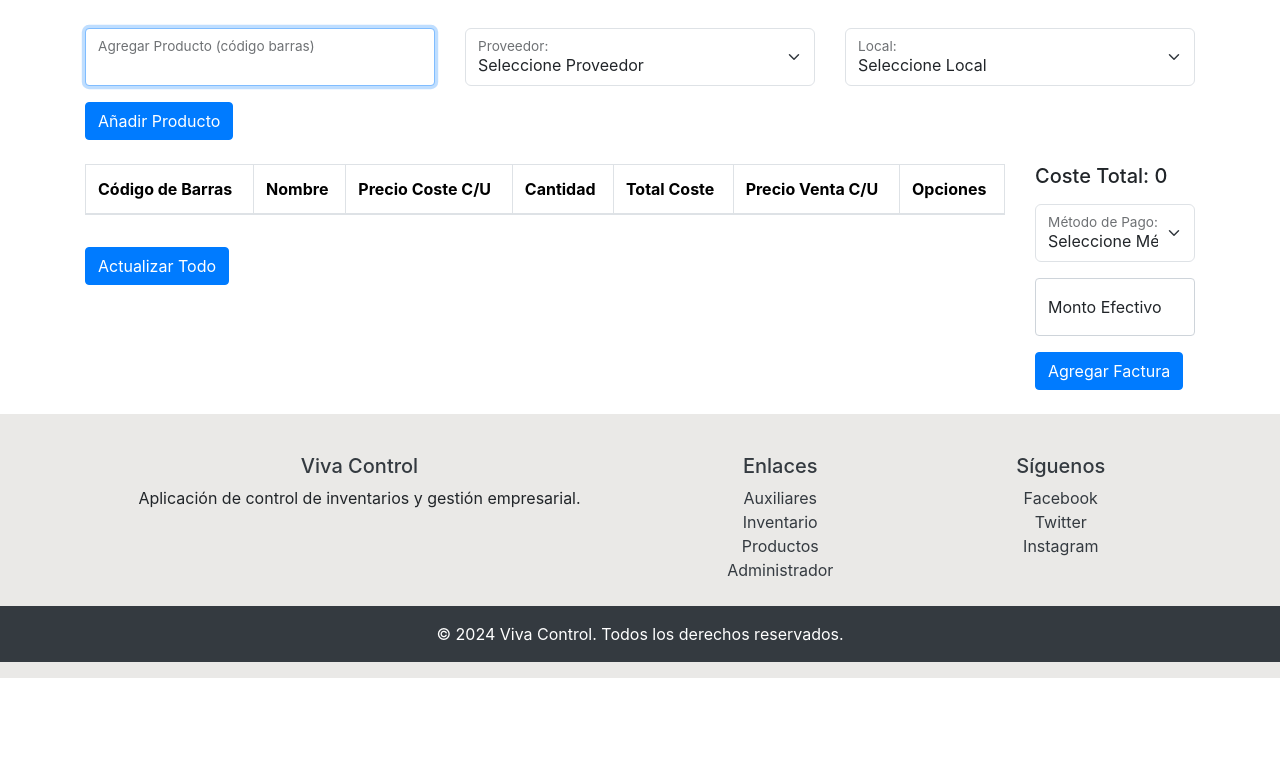
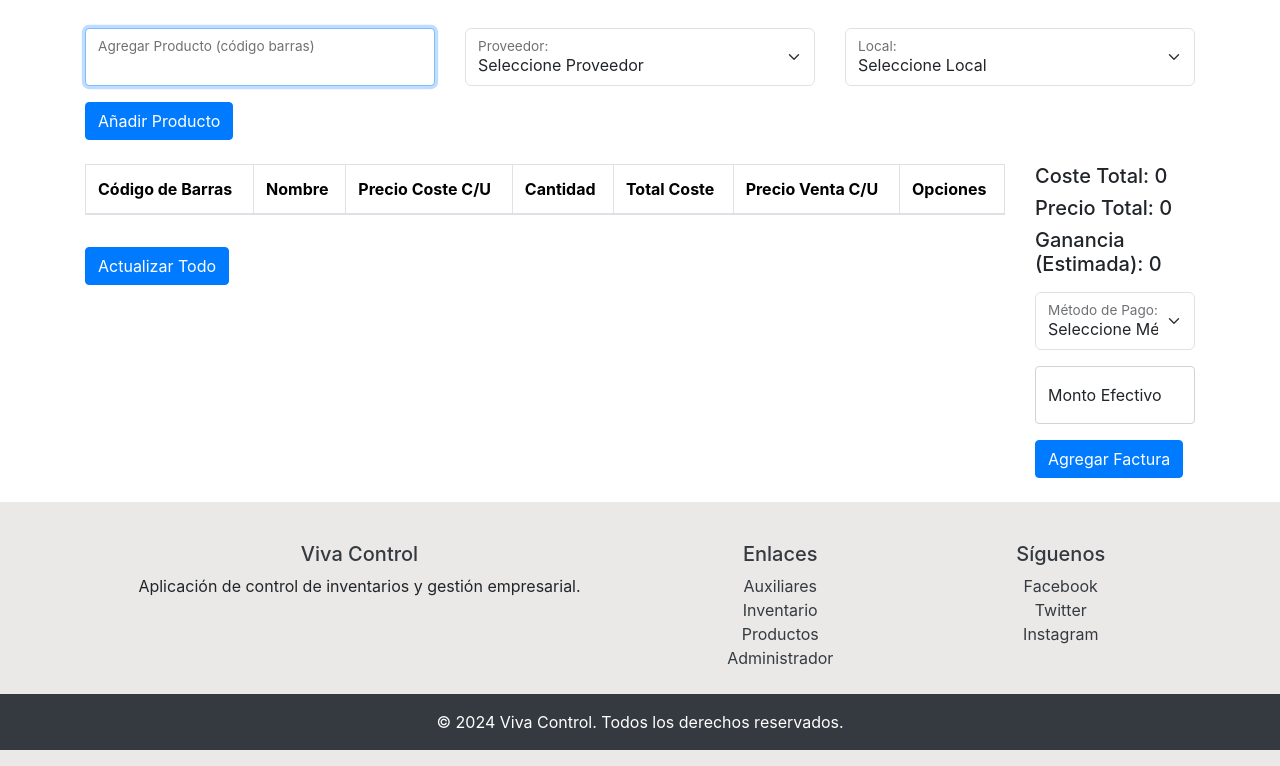
Before and after one commit to elrichardby11/VivaControl-Web, a Django app: page /inventario/punto/compra/ in a window 1280 px wide. Shown: the part 132-898 px from the top of the page. Before the commit the page ends 810 px from the top, so only its background shows below. Run offline with Django 5.2, Linux system fonts and the light colour scheme; the visitor is signed in with stand-in values (Sample User, id 1); data that the repository does not hold is empty; some libraries are stand-ins or nearby versions.

Commit message:
Update Punto de Compr

```diff
--- a/inventario/templates/punto_compra.html
+++ b/inventario/templates/punto_compra.html
@@ -83,7 +83,7 @@ Punto de Compra - Viva Control
                                 <td>{{ item.name }}</td>
                                 <td><input type="number" name="cost_price_{{ code }}" value="{{ item.cost_price }}" min="0" class="form-control"></td>
                                 <td><input type="number" name="quantity_{{ code }}" value="{{ item.quantity }}" min="1" class="form-control" style="width: 80px;"></td>
-                                <td>{{ item.total }}</td>
+                                <td>{{ item.total_cost }}</td>
                                 <td><input type="number" name="sale_price_{{ code }}" value="{{ item.sale_price }}" min="0" class="form-control"></td>
                                 <td class="text-center">
                                     <a href="{% url 'producto_edit' code %}" class="btn btn-dark btn-sm">Ver Producto</a>
@@ -99,7 +99,9 @@ Punto de Compra - Viva Control
         </div>
         <div class="col-md-2">
             <div class="form-floating mb-3">
-                <h5>Coste Total: {{total}}</h5>
+                <h5>Coste Total: <span id="total-cost">{{ total_cost }}</span></h5>
+                <h5>Precio Total: <span id="total-sale">{{ total_sale }}</span></h5>
+                <h5>Ganancia (Estimada): <span id="ganancia"></span></h5>
             </div>
             <form method="POST" action="{% url 'punto_confirmacion' 'punto_compra' %}">
                 <div class="form-floating mb-3">
@@ -154,5 +156,11 @@ Punto de Compra - Viva Control
             }, 10);
         });
     });
+
+    var totalCost = parseInt(document.getElementById('total-cost').innerText);
+    var totalSale = parseInt(document.getElementById('total-sale').innerText);
+    var ganancia = totalSale - totalCost;
+    document.getElementById('ganancia').innerText = ganancia.toFixed(0);
 </script>
+
 {% endblock extra_scripts %}
--- a/inventario/views.py
+++ b/inventario/views.py
@@ -195,7 +195,7 @@ def punto_venta(request):
                 return render(request, 'punto_venta.html', context)
 
             quantity = product.cantidad
-            print(product)
+
             if code_query in cart and cart[code_query]["quantity"] >= quantity:
                 messages.error(request, "Producto fuera de stock.")
                 return render(request, 'punto_venta.html', context)
@@ -251,10 +251,14 @@ def punto_compra(request):
     if 'compra_total_cost' not in request.session:
         request.session['compra_total_cost'] = 0
 
+    if 'compra_total_sale' not in request.session:
+        request.session['compra_total_sale'] = 0
+
     cart = request.session['compra_cart']
     local_query = request.session['compra_local_query']
     prov_query = request.session['compra_prov_query']
     total_cost = request.session['compra_total_cost']
+    total_sale = request.session['compra_total_sale']
 
     context = {
         "locales": locales,
@@ -264,7 +268,8 @@ def punto_compra(request):
         "local_query": local_query,
         "prov_query": prov_query,
         "codigo_barras": request.GET.get('codigo_barras', ''),
-        "total": total_cost
+        "total_cost": total_cost,
+        "total_sale": total_sale
     }
 
     if request.method == "GET":
@@ -301,33 +306,40 @@ def punto_compra(request):
             product = Producto.objects.filter(id_producto=code_query).first()
 
             if not product:
-                messages.error(request, "Producto no encontrado.")
+                messages.error(request, "Producto no encontrado. Por favor, agregelo.")
                 return render(request, 'punto_compra.html', context)
 
             # Añadir o actualizar el producto en el carrito
             if code_query in cart:
                 cart[code_query]["quantity"] += 1
-                cart[code_query]["total"] = cart[code_query]["cost_price"] * cart[code_query]["quantity"]
+                cart[code_query]["total_cost"] = cart[code_query]["cost_price"] * cart[code_query]["quantity"]
+                cart[code_query]["total_sale"] = cart[code_query]["sale_price"] * cart[code_query]["quantity"]
             else:
+                # Calcular precio de venta anterior de referencia
+                sale_price = SucursalProducto.objects.filter(id_producto=code_query, id_sucursal=new_local_query).first()
                 cart[code_query] = {
                     "name": product.nombre,
                     "cost_price": 1,
                     "quantity": 1,
-                    "total": 1,
-                    "sale_price": 1,
+                    "total_cost": 1,
+                    "sale_price": sale_price.precio if sale_price is not None else 1, # Tomar precio de venta anterior si existe
                 }
 
-            cart[code_query]["total"] = cart[code_query]["cost_price"] * cart[code_query]["quantity"]
-            total_cost_price = sum(item["total"] for item in cart.values())
+            cart[code_query]["total_cost"] = cart[code_query]["cost_price"] * cart[code_query]["quantity"]
+            cart[code_query]["total_sale"] = cart[code_query]["sale_price"] * cart[code_query]["quantity"]
+            total_cost_price = sum(item["total_cost"] for item in cart.values())
+            total_sale_price = sum(item["total_sale"] for item in cart.values())
 
             request.session['compra_cart'] = cart
             request.session['compra_total_cost'] = total_cost_price
+            request.session['compra_total_sale'] = total_sale_price
 
             context.update({
                 "local_query": new_local_query,
                 "prov_query": new_prov_query,
                 "codigo_barras": code_query,
-                "total": total_cost_price
+                "total_cost": total_cost_price,
+                "total_sale": total_sale_price,
             })
 
             messages.success(request, f"Producto encontrado: {product.nombre}.")
@@ -516,18 +528,25 @@ def update_button(request, code):
         quantity = request.POST.get(f'quantity_{code}')
         sale_price = request.POST.get(f'sale_price_{code}')
 
-        if cost_price is not None:
-            item['cost_price'] = int(cost_price)
-        if quantity is not None:
-            item['quantity'] = int(quantity)
-        if sale_price is not None:
-            item['sale_price'] = int(sale_price)
+        try:
+            if cost_price is not None:
+                item['cost_price'] = int(cost_price)
+            if quantity is not None:
+                item['quantity'] = int(quantity)
+            if sale_price is not None:
+                item['sale_price'] = int(sale_price)
+        except ValueError:
+            messages.error(request, "Error al convertir los valores, deben ser válidos.")
+            return redirect("punto_compra")
 
-        # Actualiza el total coste del item
-        item['total'] = item['cost_price'] * item['quantity']
+        # Actualiza el total de precios del item
+        item['total_cost'] = item['cost_price'] * item['quantity']
+        item['total_sale'] = item['sale_price'] * item['quantity']
 
-    total_price = sum(item["total"] for item in cart.values())
-    request.session["compra_total_cost"] = total_price
+    total_price_cost = sum(item["total_cost"] for item in cart.values())
+    total_price_sale = sum(item["total_sale"] for item in cart.values())
+    request.session["compra_total_cost"] = total_price_cost
+    request.session["compra_total_sale"] = total_price_sale
     request.session["compra_cart"] = cart
 
     # Guarda la sesión actualizada
@@ -538,21 +557,22 @@ def update_button(request, code):
 
 @login_required
 def eliminar_producto_carrito(request, contexto, code):
-
-    if (contexto != "punto_compra") and (contexto != "punto_venta") and (contexto != "punto_otros"):
+    # Validación de contexto
+    if contexto not in ["punto_compra", "punto_venta", "punto_otros"]:
         messages.error(request, "Error al actualizar el carrito.")
         return redirect("puntos")
 
-    if contexto == 'punto_venta':
-        cart_key = 'venta_cart'
-        total_price_key = 'venta_total_price'
-    elif contexto == "punto_compra":
-        cart_key = "compra_cart"
-        total_price_key = "compra_total_cost"
-    else:
-        cart_key = 'otros_cart'
-        total_price_key = 'otros_total_price'
+    # Definición de claves según el contexto
+    contexto_config = {
+        "punto_venta": {"cart_key": "venta_cart", "total_price_key": "venta_total_price"},
+        "punto_compra": {"cart_key": "compra_cart", "total_price_key": "compra_total_cost"},
+        "punto_otros": {"cart_key": "otros_cart", "total_price_key": "otros_total_price"}
+    }
 
+    cart_key = contexto_config[contexto]["cart_key"]
+    total_price_key = contexto_config[contexto]["total_price_key"]
+
+    # Obtención del carrito y totales de la sesión
     cart = request.session.get(cart_key, {})
     total_price = request.session.get(total_price_key, 0)
 
@@ -560,10 +580,20 @@ def eliminar_producto_carrito(request, contexto, code):
         messages.success(request, "El producto no se encuentra en el carrito.")
         return redirect(contexto)
 
-    total_price -= int(cart[code]['total'])
+    # Actualización de totales y eliminación del producto
+    if contexto == "punto_compra":
+        total_sale = request.session.get('compra_total_sale', 0)
+        total_price -= int(cart[code]['total_cost'])
+        total_sale -= int(cart[code]['total_sale'])
+        request.session['compra_total_sale'] = total_sale
+    else:
+        total_price -= int(cart[code]['total'])
+
     del cart[code]
     request.session[cart_key] = cart
     request.session[total_price_key] = total_price
+
+    # Mensaje de éxito y redirección
     messages.success(request, "Producto eliminado del carrito.")
     return redirect(contexto)
 
```
